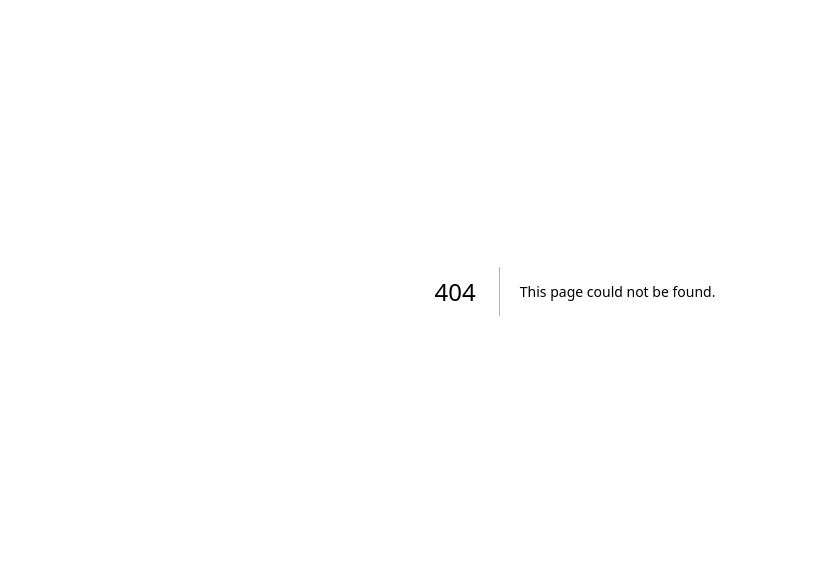
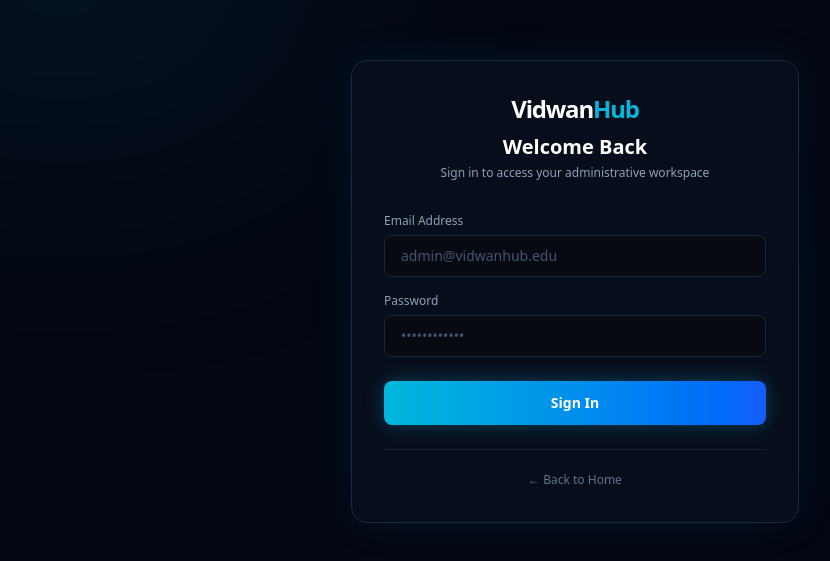
Before and after one commit to abnel-pradhan/Vidwan-project, a Next.js app: page /auth/signin in a window 1280 px wide. Before the commit this address had no page. Shown: the part 109-670 px from the top of the page, without its empty margins (65-895 px from the left). Built offline with nearby package versions, Linux system fonts and the light colour scheme.

Commit message:
createrd sign in page

```diff
--- /dev/null
+++ b/src/app/auth/signin/page.js
@@ -0,0 +1,92 @@
+'use client';
+
+import { useState } from 'react';
+import Link from 'next/link';
+import { useRouter } from 'next/navigation';
+import toast from 'react-hot-toast';
+
+export default function SignInPage() {
+  const router = useRouter();
+  const [email, setEmail] = useState('');
+  const [password, setPassword] = useState('');
+  const [loading, setLoading] = useState(false);
+
+  async function handleSignIn(e) {
+    e.preventDefault();
+    if (!email || !password) {
+      toast.error('Please fill in all fields.');
+      return;
+    }
+
+    setLoading(true);
+
+    // Simulating authentication (you can plug in NextAuth.js or your backend API here later)
+    setTimeout(() => {
+      setLoading(false);
+      toast.success('Successfully signed in!');
+      router.push('/admin'); // Redirects to admin or dashboard upon success
+    }, 1000);
+  }
+
+  return (
+    <div className="min-h-screen bg-[#030712] text-slate-300 font-sans relative flex items-center justify-center px-6 overflow-hidden selection:bg-cyan-500/30">
+
+      {/* Background Ambient Glowing Orbs */}
+      <div className="absolute top-[-10%] left-[-10%] w-[40%] h-[40%] rounded-full bg-cyan-900/20 blur-[120px] pointer-events-none" />
+      <div className="absolute bottom-[20%] right-[-5%] w-[30%] h-[40%] rounded-full bg-blue-900/10 blur-[100px] pointer-events-none" />
+
+      <div className="relative z-10 w-full max-w-md bg-[#0b101e]/80 border border-slate-800 p-8 rounded-2xl backdrop-blur-xl shadow-[0_0_40px_rgba(8,145,178,0.1)]">
+
+        {/* Brand Header */}
+        <div className="text-center mb-8">
+          <Link href="/" className="text-2xl font-black text-white tracking-tighter inline-block mb-2">
+            Vidwan<span className="text-cyan-500">Hub</span>
+          </Link>
+          <h1 className="text-xl font-bold text-white">Welcome Back</h1>
+          <p className="text-xs text-slate-400 mt-1">Sign in to access your administrative workspace</p>
+        </div>
+
+        {/* Sign In Form */}
+        <form onSubmit={handleSignIn} className="space-y-4">
+          <div>
+            <label className="block text-xs font-medium text-slate-400 mb-1.5">Email Address</label>
+            <input
+              type="email"
+              placeholder="admin@vidwanhub.edu"
+              value={email}
+              onChange={(e) => setEmail(e.target.value)}
+              className="w-full rounded-lg border border-slate-800 bg-[#070a13] px-4 py-2.5 text-sm text-slate-100 placeholder-slate-600 focus:border-cyan-500 focus:outline-none transition"
+            />
+          </div>
+
+          <div>
+            <label className="block text-xs font-medium text-slate-400 mb-1.5">Password</label>
+            <input
+              type="password"
+              placeholder="••••••••••••"
+              value={password}
+              onChange={(e) => setPassword(e.target.value)}
+              className="w-full rounded-lg border border-slate-800 bg-[#070a13] px-4 py-2.5 text-sm text-slate-100 placeholder-slate-600 focus:border-cyan-500 focus:outline-none transition"
+            />
+          </div>
+
+          <button
+            type="submit"
+            disabled={loading}
+            className="w-full mt-2 bg-gradient-to-r from-cyan-500 to-blue-600 hover:from-cyan-400 hover:to-blue-500 text-white font-semibold py-3 rounded-lg transition shadow-[0_0_20px_rgba(8,145,178,0.4)] disabled:opacity-50 text-sm"
+          >
+            {loading ? 'Authenticating...' : 'Sign In'}
+          </button>
+        </form>
+
+        {/* Footer Link */}
+        <div className="mt-6 text-center border-t border-slate-800/80 pt-4">
+          <Link href="/" className="text-xs text-slate-500 hover:text-cyan-400 transition">
+            ← Back to Home
+          </Link>
+        </div>
+
+      </div>
+    </div>
+  );
+}
```
